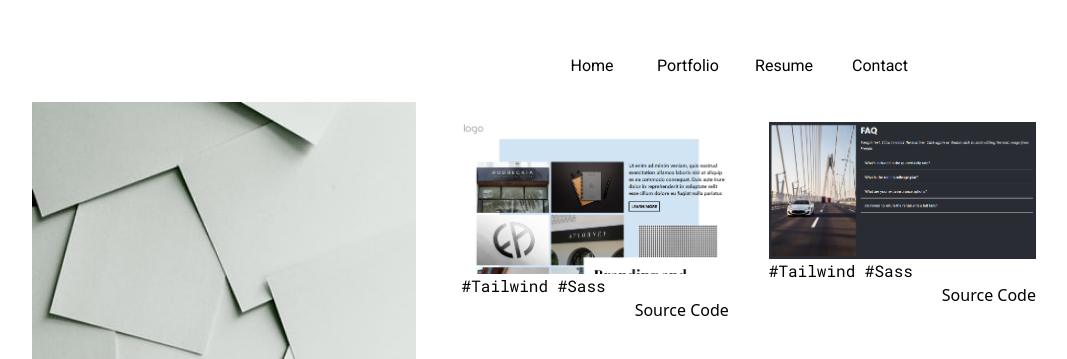
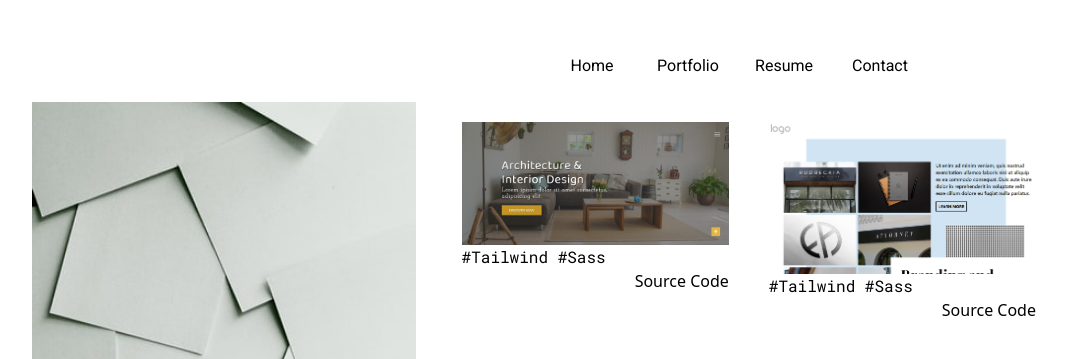
Before and after one commit to cristina-99/Porfolio, a website: page portfolio.html in a window 1280 px wide. Shown: the top 359 px of the page, without its empty margins (96-1163 px from the left). Drawn offline with nearby package versions, Linux system fonts and the light colour scheme.

Commit message:
Add project

```diff
--- a/portfolio.html
+++ b/portfolio.html
@@ -33,6 +33,11 @@
                 </div>
             </div>
             <div class="lg:absolute lg:w-3/5 flex justify-between flex-row flex-wrap  lg:ml-10 project">
+                <div class="project__item lg:w-2/4 md:w-1/2 w-full p-5">
+                    <img src="images/photo7.png" alt="">
+                    <p>#Tailwind #Sass</p>
+                    <a href="https://cristina-99.github.io/ArchitectWebsite/" class="text-right">Source Code</a>
+                </div>
                 <div class="project__item lg:w-2/4 md:w-1/2 w-full p-5">
                     <img src="images/photo1.png" alt="">
                     <p>#Tailwind #Sass</p>
```
Also changed, not shown: images/IMG-36f83987d378d6adf1dc4faf5bb26419-V.jpg (deleted), images/photo7.png (added).
